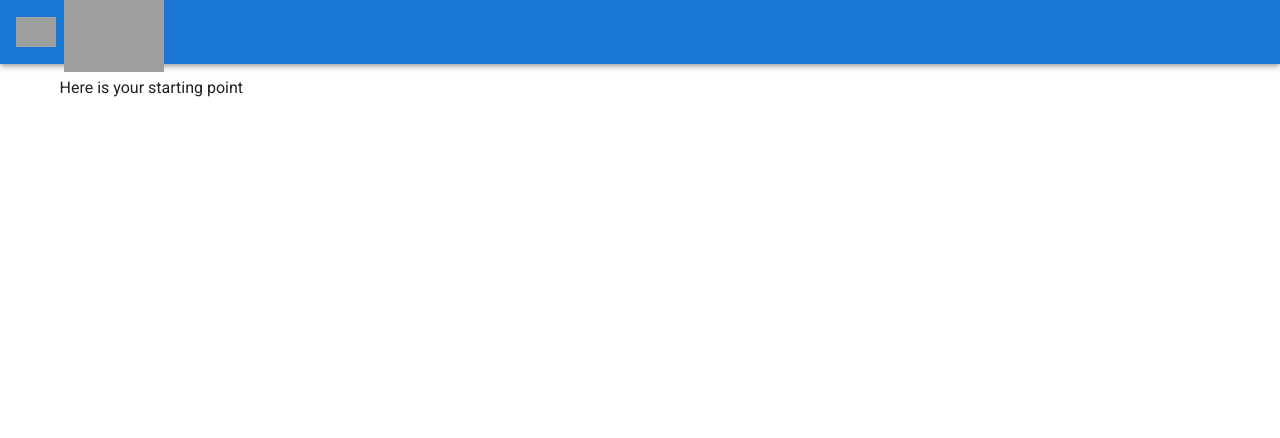
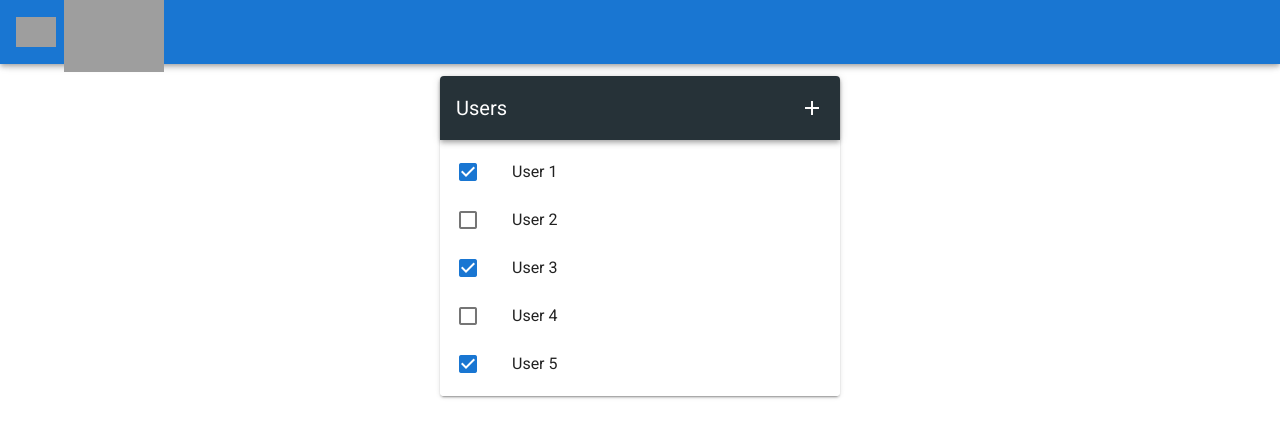
Before and after one commit to jpospisil2/vue-users-exercise-ts, a Vue app: page /users in a window 1280 px wide. Shown: the top 438 px of the page. Built offline with nearby package versions, Linux system fonts and the light colour scheme; grey boxes are pictures that could not be loaded.

Commit message:
Added example solution

```diff
--- a/src/App.vue
+++ b/src/App.vue
@@ -27,7 +27,9 @@
     </v-app-bar>
 
     <v-main>
-      <router-view />
+      <v-container>
+        <router-view />
+      </v-container>
     </v-main>
   </v-app>
 </template>
--- /dev/null
+++ b/src/components/UserListItem.vue
@@ -0,0 +1,40 @@
+<template>
+  <v-list-item>
+    <v-list-item-action>
+      <v-checkbox
+        :input-value="user.active"
+        color="primary"
+        @click.stop="updateUserStatus"
+      />
+    </v-list-item-action>
+
+    <v-list-item-content>
+      <v-list-item-title>
+        {{ user.name }}
+      </v-list-item-title>
+    </v-list-item-content>
+  </v-list-item>
+</template>
+
+<script lang="ts">
+import Vue, { PropType } from 'vue';
+import { User } from '@/types';
+
+export default Vue.extend({
+  name: 'UserListItem',
+
+  props: {
+    user: {
+      type: Object as PropType<User>,
+      required: true,
+    },
+  },
+
+  methods: {
+    updateUserStatus() {
+      const { active } = this.user;
+      this.$emit('update-user-status', !active);
+    },
+  },
+});
+</script>
--- /dev/null
+++ b/src/components/UsersList.vue
@@ -0,0 +1,71 @@
+<template>
+  <v-list>
+    <UserListItem
+      v-for="(user, index) in users"
+      :key="user.name"
+      :user="user"
+      @update-user-status="$emit('update-user-status', { index, active: $event })"
+    />
+
+    <v-list-item
+      v-if="newUserInputVisible"
+    >
+      <v-list-item-content>
+        <v-text-field
+          label="New User"
+          v-model="newUserName"
+          ref="newUserInput"
+          @keyup.enter="addUser"
+        />
+      </v-list-item-content>
+    </v-list-item>
+  </v-list>
+</template>
+
+<script lang="ts">
+import Vue from 'vue';
+import { User } from '@/types';
+import UserListItem from '@/components/UserListItem.vue';
+
+export default Vue.extend({
+  name: 'UsersList',
+
+  components: {
+    UserListItem,
+  },
+
+  props: {
+    newUserInputVisible: {
+      type: Boolean,
+      required: false,
+      default: false,
+    },
+
+    users: {
+      type: Array as () => User[],
+      required: false,
+      default: () => [],
+    },
+  },
+
+  data: () => ({
+    newUserName: null,
+  }),
+
+  methods: {
+    addUser() {
+      this.$emit('add-user', this.newUserName);
+      this.newUserName = null;
+    },
+  },
+
+  watch: {
+    async newUserInputVisible() {
+      if (this.newUserInputVisible) {
+        await this.$nextTick();
+        (this.$refs.newUserInput as any).focus();
+      }
+    },
+  },
+});
+</script>
--- /dev/null
+++ b/src/types/index.ts
@@ -0,0 +1 @@
+export * from './users';
--- /dev/null
+++ b/src/types/users.ts
@@ -0,0 +1,4 @@
+export interface User {
+  name: string,
+  active: boolean,
+}
--- a/src/views/Users.vue
+++ b/src/views/Users.vue
@@ -1,13 +1,71 @@
 <template>
-  <v-container>
-    Here is your starting point
-  </v-container>
+  <v-card
+    max-width="400"
+    class="mx-auto"
+  >
+    <v-toolbar
+      color="blue-grey darken-4"
+      dark
+    >
+      <v-toolbar-title>Users</v-toolbar-title>
+      <v-spacer></v-spacer>
+      <v-btn
+        icon
+        @click="showNewUserInput"
+      >
+        <v-icon>mdi-plus</v-icon>
+      </v-btn>
+    </v-toolbar>
+    <UsersList
+      :users="users"
+      :new-user-input-visible="newUserInputVisible"
+      @update-user-status="updateUserStatus"
+      @add-user="addUser"
+    />
+  </v-card>
 </template>
 
-<script>
+<script lang="ts">
+import Vue from 'vue';
+import UsersList from '@/components/UsersList.vue';
 
-export default {
+interface UserStatusUpdateEvent {
+  index: number;
+  active: boolean;
+}
+
+export default Vue.extend({
   name: 'Users',
-  components: {},
-};
+
+  components: {
+    UsersList,
+  },
+
+  data: () => ({
+    newUserInputVisible: false,
+    users: [
+      { name: 'User 1', active: true },
+      { name: 'User 2', active: false },
+      { name: 'User 3', active: true },
+      { name: 'User 4', active: false },
+      { name: 'User 5', active: true },
+    ],
+  }),
+
+  methods: {
+    addUser(user: string) {
+      this.users.push({ name: user, active: true });
+      this.newUserInputVisible = false;
+    },
+    showNewUserInput() {
+      this.newUserInputVisible = true;
+    },
+    updateUserStatus({ index, active }: UserStatusUpdateEvent) {
+      const { [index]: user } = this.users;
+      if (user) {
+        user.active = active;
+      }
+    },
+  },
+});
 </script>
```
